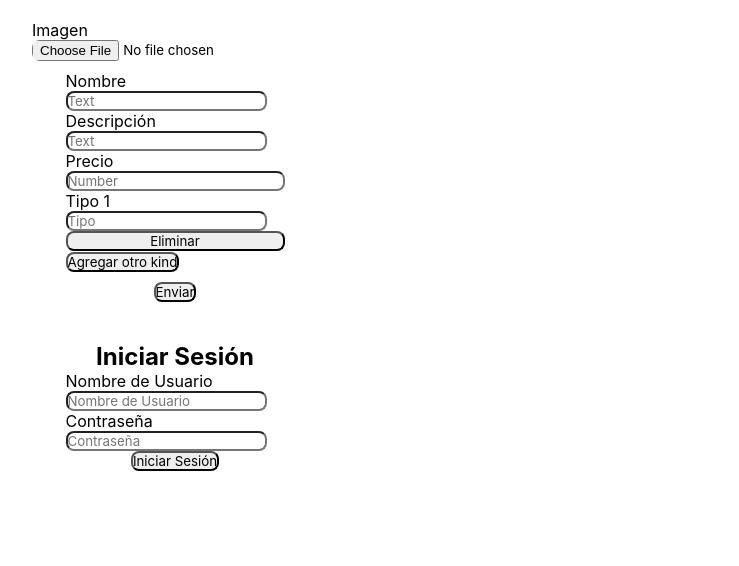
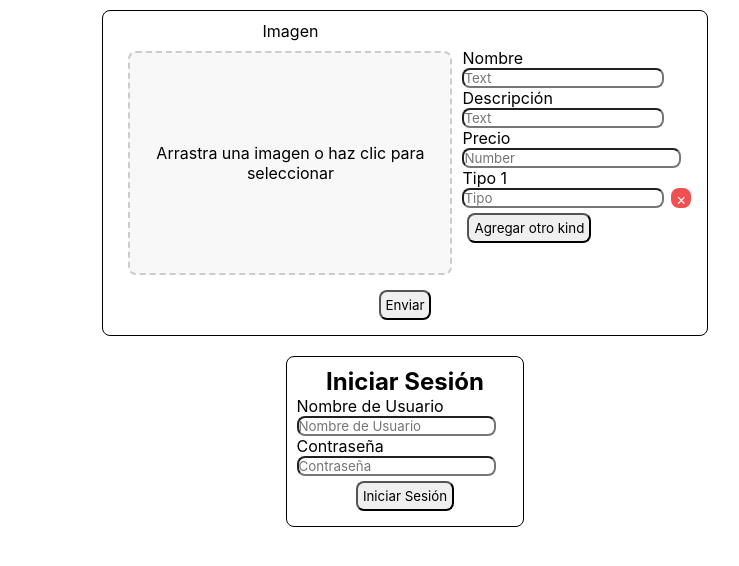
Before and after one commit to IO420/plata-front, a Next.js app: page /Create/Product in a window 1280 px wide. Shown: the top 566 px of the page, without its empty margins (235-974 px from the left). Built offline with nearby package versions, Linux system fonts and the light colour scheme.

Commit message:
fixed create product

```diff
--- a/app/src/components/Create/CreateProduct.tsx
+++ b/app/src/components/Create/CreateProduct.tsx
@@ -1,6 +1,7 @@
 "use client";
 import { useState } from "react";
 import "../../style/global.css";
+import "./create.css";
 
 const useField = (type: string) => {
   const [value, setValue] = useState("");
@@ -23,6 +24,7 @@ export default function CreateProduct() {
   const price = useField("number");
   const [kinds, setKinds] = useState<string[]>([""]);
   const [image, setImage] = useState<File | null>(null);
+  const [preview, setPreview] = useState<string | null>(null);
 
   const handleKindChange = (index: number, value: string) => {
     const newKinds = [...kinds];
@@ -39,10 +41,30 @@ export default function CreateProduct() {
     setKinds(newKinds);
   };
 
-  const handleImageChange = (event: React.ChangeEvent<HTMLInputElement>) => {
+  const handleImageChange = (file: File) => {
+    setImage(file);
+    setPreview(URL.createObjectURL(file));
+  };
+
+  const handleFileInputChange = (
+    event: React.ChangeEvent<HTMLInputElement>
+  ) => {
     if (event.target.files && event.target.files[0]) {
-      setImage(event.target.files[0]);
+      handleImageChange(event.target.files[0]);
     }
+  };
+
+  const handleDrop = (event: React.DragEvent<HTMLDivElement>) => {
+    event.preventDefault();
+    event.stopPropagation();
+    if (event.dataTransfer.files && event.dataTransfer.files[0]) {
+      handleImageChange(event.dataTransfer.files[0]);
+    }
+  };
+
+  const handleDragOver = (event: React.DragEvent<HTMLDivElement>) => {
+    event.preventDefault();
+    event.stopPropagation();
   };
 
   const handleSubmit = (event: React.FormEvent) => {
@@ -61,36 +83,49 @@ export default function CreateProduct() {
 
   return (
     <div className="classic">
-      <form className="form flex" onSubmit={handleSubmit}>
-        <div>
-          <div className="input">
+      <form className="form flex row" onSubmit={handleSubmit}>
+        <div className="input center">
           <label htmlFor="image">Imagen</label>
           <input
             id="image"
             type="file"
             accept="image/*"
-              onChange={handleImageChange}
+            onChange={handleFileInputChange}
+            style={{ display: "none" }}
           />
+          <div
+            className="image-preview"
+            onDrop={handleDrop}
+            onDragOver={handleDragOver}
+            onClick={() => document.getElementById("image")?.click()}
+          >
+            {preview ? (
+              <img src={preview} alt="Preview" className="preview-img" />
+            ) : (
+              <span className="preview-img">
+                Arrastra una imagen o haz clic para seleccionar
+              </span>
+            )}
           </div>
         </div>
         <div>
           <div className="input">
-            <label htmlFor="name">Nombre</label>
+            <label>Nombre</label>
             <input id="name" {...name} />
           </div>
 
           <div className="input">
-            <label htmlFor="description">Descripción</label>
+            <label>Descripción</label>
             <input id="description" {...description} />
           </div>
 
           <div className="input">
-            <label htmlFor="price">Precio</label>
+            <label>Precio</label>
             <input id="price" {...price} />
           </div>
 
           {kinds.map((kind, index) => (
-            <div className="input" key={index}>
+            <div className="kind-wrapper" key={index}>
               <label htmlFor={`kind-${index}`}>Tipo {index + 1}</label>
               <input
                 id={`kind-${index}`}
@@ -99,9 +134,13 @@ export default function CreateProduct() {
                 onChange={(e) => handleKindChange(index, e.target.value)}
                 placeholder="Tipo"
               />
-              <button type="button" onClick={() => handleRemoveKind(index)}>
-                Eliminar
-              </button>
+              <span
+                className="delete-button"
+                onClick={() => handleRemoveKind(index)}
+                role="button"
+              >
+                ×
+              </span>
             </div>
           ))}
 
--- a/app/src/components/Create/create.css
+++ b/app/src/components/Create/create.css
@@ -0,0 +1,50 @@
+.row {
+  display: flex;
+  flex-direction: row;
+}
+.image-preview {
+  margin-top: 10px;
+  display: flex;
+  justify-content: center;
+  align-items: center;
+  border: 2px dashed #ccc;
+  padding: 10px;
+  border-radius: 8px;
+  background-color: #f8f8f8;
+  max-width: 300px;
+  height: 200px;
+  position: relative;
+  text-align: center;
+}
+.preview-img {
+  max-width: 100%;
+  max-height: 100%;
+  object-fit: cover;
+  border-radius: 5px;
+}
+.center {
+  justify-content: center;
+  align-items: center;
+}
+.kind-wrapper {
+  position: relative;
+  display: flex;
+  flex-direction: column;
+  align-items: start;
+}
+.delete-button {
+  font-family: 'Courier New', Courier, monospace;
+  position: absolute;
+  right: -10px;
+  top: 50%;
+  background-color: rgba(236, 29, 29, 0.776);
+  color: white;
+  padding: 5px;
+  cursor: pointer;
+  height: 10px;
+  width: 10px;
+}
+
+.delete-button:hover {
+  background-color: rgba(200, 20, 20, 0.8);
+}
--- a/app/src/style/global.css
+++ b/app/src/style/global.css
@@ -9,6 +9,7 @@
 body{
     display: flex;
     flex-direction: column;
+    align-items: center;
     background-size: 100%;
     background-repeat: no-repeat;
     background-position-x: center;
@@ -39,6 +40,7 @@ main{
 }
 
 .form{
+    border: 1px solid black;
     display: flex;
     flex-direction: column;
     align-items: center;
@@ -56,6 +58,9 @@ main{
 .input{
     display: flex;
     flex-direction: column;
+    align-items: start;
+    justify-content: start;
+    position: relative;
 }
 
 ul,ol{
@@ -69,4 +74,6 @@ button{
     cursor: unset;
     flex-direction: unset;
     align-items: unset;
+    margin: 5px;
+    padding: 5px;
 }
```
Also changed, not shown: app/src/components/kind/Kind.tsx (+6 -3 lines). Lines whose indentation alone changed are shown as unchanged.
